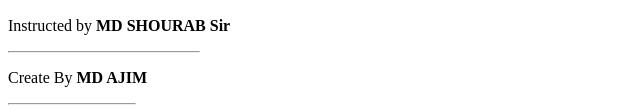
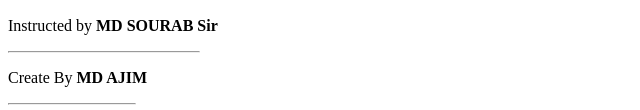
Before and after one commit to azajim/p-alo, a plain HTML site: page index.html in a window 1280 px wide. Shown: the part 2145-2255 px from the top of the page, 0-640 px from the left. Drawn offline with Linux system fonts and the light colour scheme.

```diff
--- a/index.html
+++ b/index.html
@@ -69,7 +69,7 @@
 
         <!-- container section ending -->
         <!-- copyrights -->
-        <p>Instructed by <b>MD SHOURAB Sir</b></p>
+        <p>Instructed by <b>MD SOURAB Sir</b></p>
         <hr width="15%" align="left">
         <p>Create By <b>MD AJIM</b></p>
         <hr width="10%" align="left">
```
